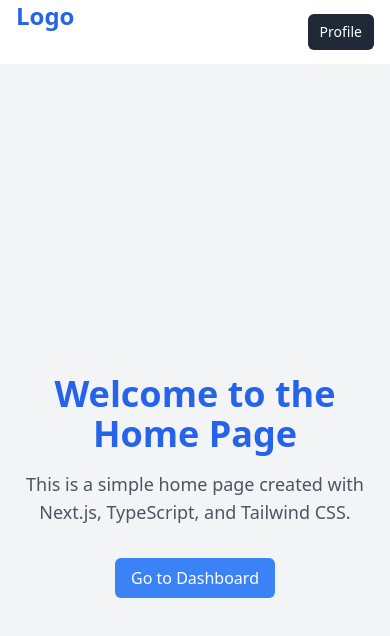
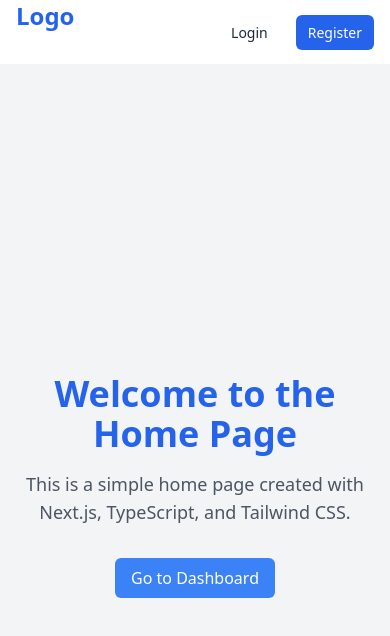
Before and after one commit to abamakbar07/ngondang-next, a Next.js app: page / in a window 390 px wide. Shown: the top 636 px of the page. Built offline with nearby package versions, Linux system fonts and the light colour scheme; no server answers.

Commit message:
implement user login status

```diff
--- a/app/ui/nav-links.tsx
+++ b/app/ui/nav-links.tsx
@@ -1,11 +1,13 @@
 "use client"; // This line marks this component as a client component
 
 import { useState } from 'react';
+import { useUser } from '@auth0/nextjs-auth0/client';
 import Link from 'next/link'; // Import Link from next/link
 import Urls from '../utils/urls';
 
 const NavLinks = () => {
   const [isDropdownOpen, setIsDropdownOpen] = useState(false);
+  const { user, error, isLoading } = useUser();
 
   const toggleDropdown = () => {
     setIsDropdownOpen(!isDropdownOpen);
@@ -35,12 +37,15 @@ const NavLinks = () => {
             </div>
           </div>
           <div className="flex items-center space-x-4">
+            {isLoading ? (
+              <span className="text-gray-800">Loading...</span>
+            ) : user ? (
               <div className="relative">
                 <button
                   onClick={toggleDropdown}
                   className="bg-gray-800 text-white px-3 py-2 rounded-md text-sm font-medium"
                 >
-                Profile
+                  {user.name}
                 </button>
                 {isDropdownOpen && (
                   <div className="absolute right-0 mt-2 w-48 bg-white rounded-md shadow-lg py-1">
@@ -54,7 +59,7 @@ const NavLinks = () => {
                         Settings
                       </span>
                     </Link>
-                  <Link href={Urls.logout}>
+                    <Link href="/api/auth/logout">
                       <span className="block px-4 py-2 text-sm text-gray-700 hover:bg-gray-100 cursor-pointer">
                         Sign out
                       </span>
@@ -62,7 +67,8 @@ const NavLinks = () => {
                   </div>
                 )}
               </div>
-            <div className="hidden md:flex md:items-center">
+            ) : (
+              <>
                 <Link href={Urls.login}>
                   <span className="text-gray-800 hover:text-blue-600 px-3 py-2 rounded-md text-sm font-medium cursor-pointer">
                     Login
@@ -73,7 +79,8 @@ const NavLinks = () => {
                     Register
                   </span>
                 </Link>
-            </div>
+              </>
+            )}
           </div>
         </div>
       </div>
```
Lines whose indentation alone changed are shown as unchanged.
